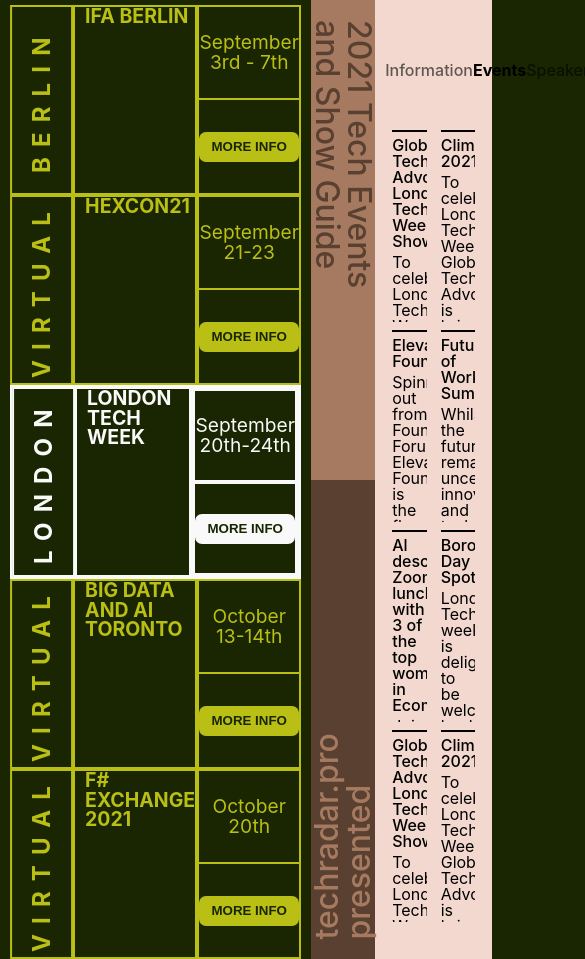
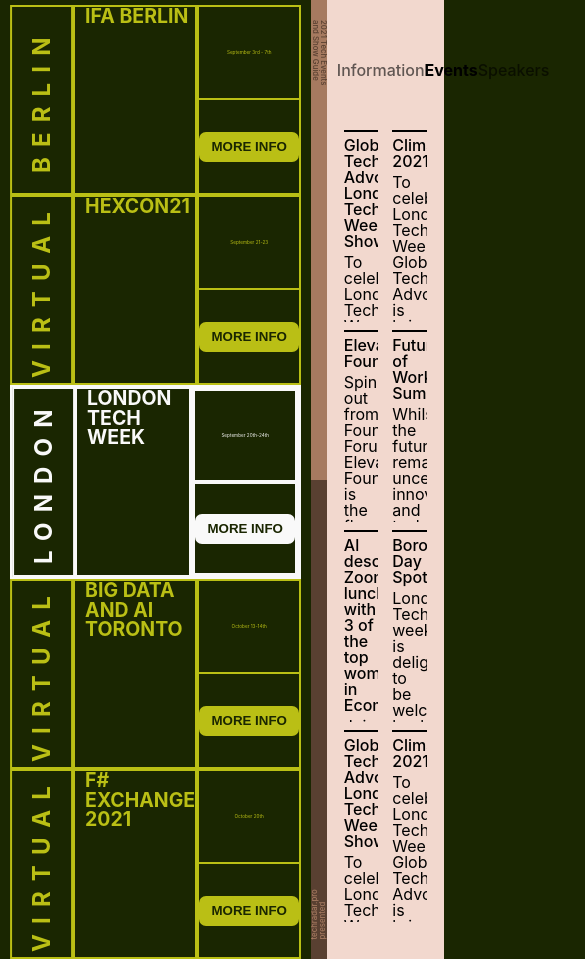
Before and after one commit to dahhnym/css-practice, a plain HTML site: page scss/Tech-Events-and-Show-Guide/index.html in a window 390 px wide. Shown: the whole page, 585 px wide, since content can reach past the window. Drawn offline with nearby package versions, Linux system fonts and the light colour scheme.

Commit message:
font size change responsively

```diff
--- a/scss/Tech-Events-and-Show-Guide/style.css
+++ b/scss/Tech-Events-and-Show-Guide/style.css
@@ -77,7 +77,7 @@
 }
 
 .sub-category div span{
-  font-size: 1.2em;
+  font-size: 1.2vw;
   text-align: center;
   align-self: center;
   display: block;
@@ -102,7 +102,7 @@
   grid-column: 2/3;
   display: grid;
   grid-template-rows: 1fr 1fr;
-  font-size: 2em;
+  font-size: 2vw;
   font-weight: 500;
 }
 
```
